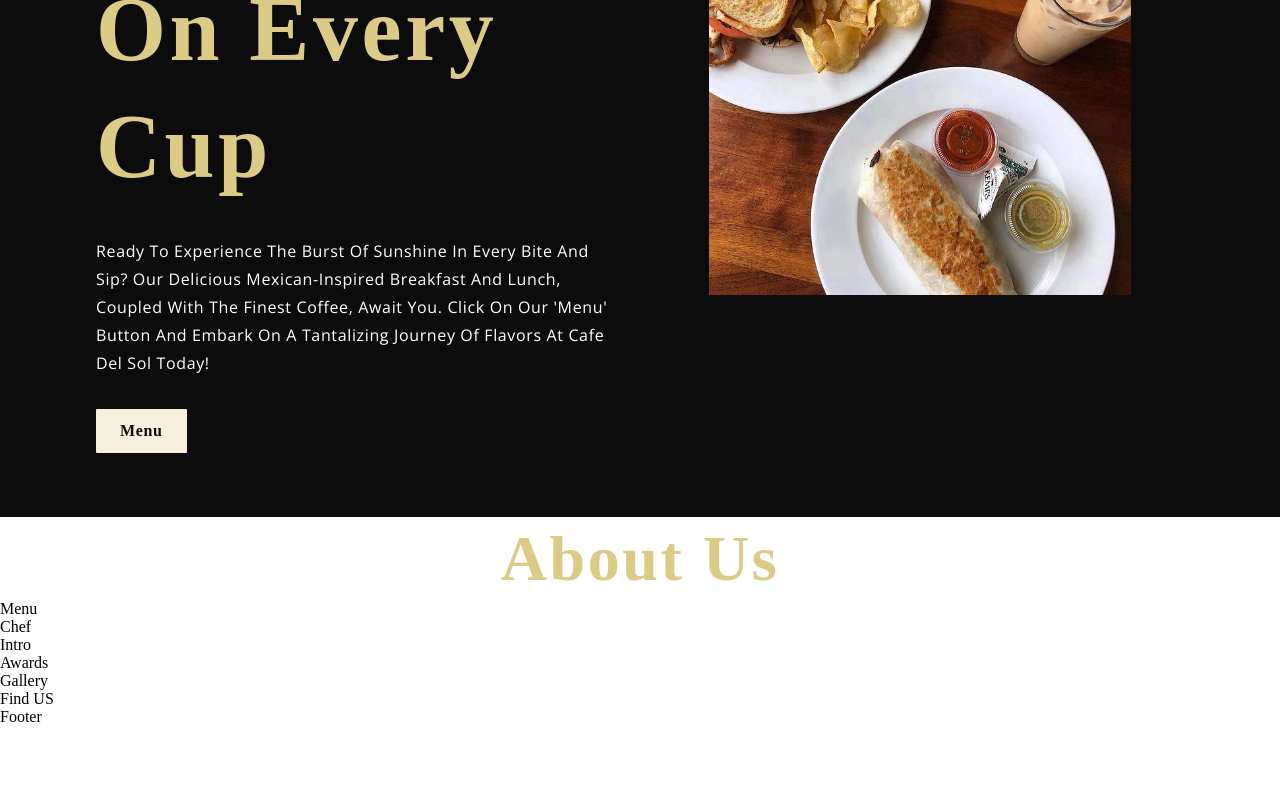
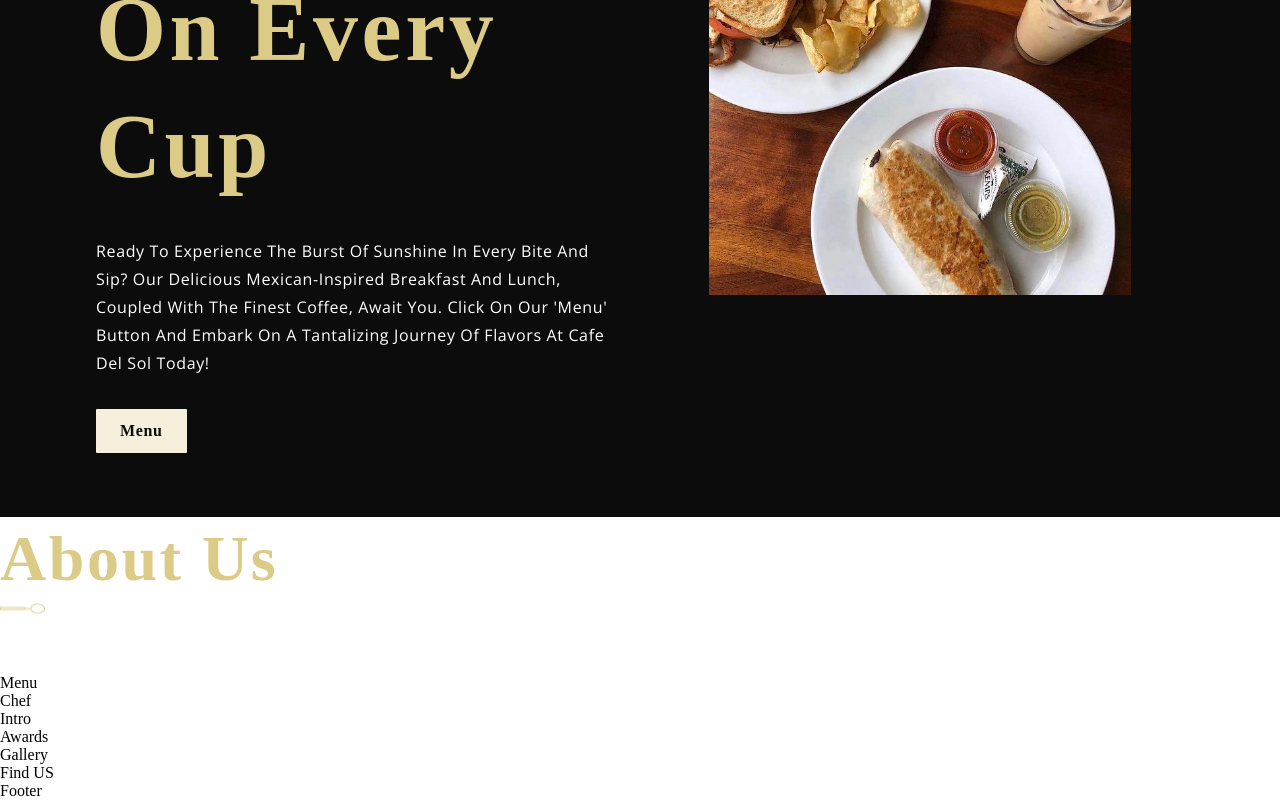
Before and after one commit to brosmar18/coffee-shop, a React (Create React App) app: page / in a window 1280 px wide. Shown: the part 451-1251 px from the top of the page. Before the commit the page ends 1177 px from the top, so only its background shows below. Built offline with nearby package versions, Linux system fonts and the light colour scheme; a web font is replaced by a local one.

Commit message:
description added

```diff
--- a/src/container/AboutUs/AboutUs.jsx
+++ b/src/container/AboutUs/AboutUs.jsx
@@ -7,6 +7,8 @@ const AboutUs = () => {
         <div className='app__aboutus-content flex__center'>
             <div className='app__aboutus-content_about'>
                 <h1 className='headtext__cormorant'>About Us</h1>
+                <img src={images.spoon} alt='about_spoon' className='spoon__img' />
+                <p className='p__opensans'>Lorem ipsum dolor sit amet consectetur adipisicing elit. Voluptas accusantium consequatur incidunt quos impedit sit, nobis non laudantium voluptatum maxime adipisci earum vero! Sit quos et recusandae aperiam iste repellendus.</p>
             </div>
         </div>
     )
```
